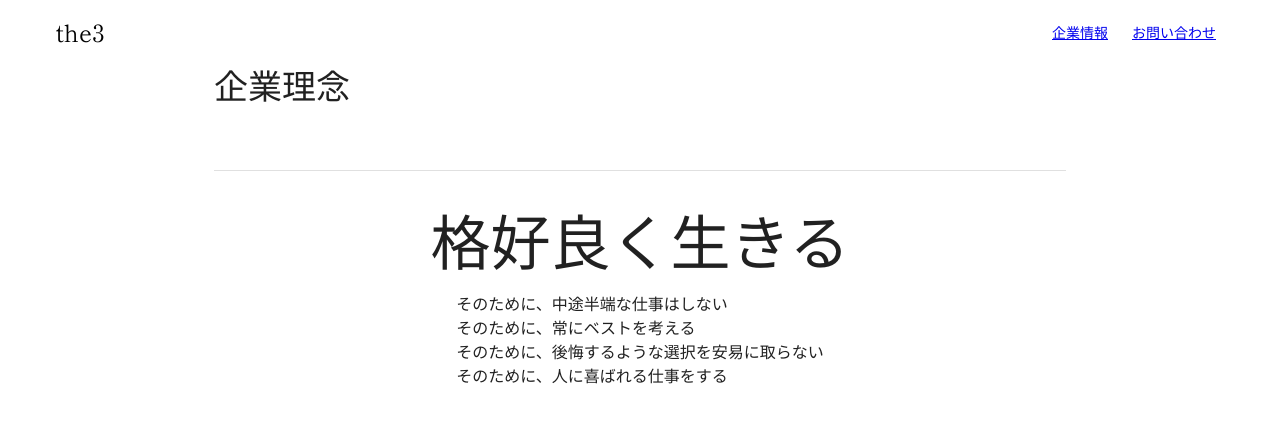
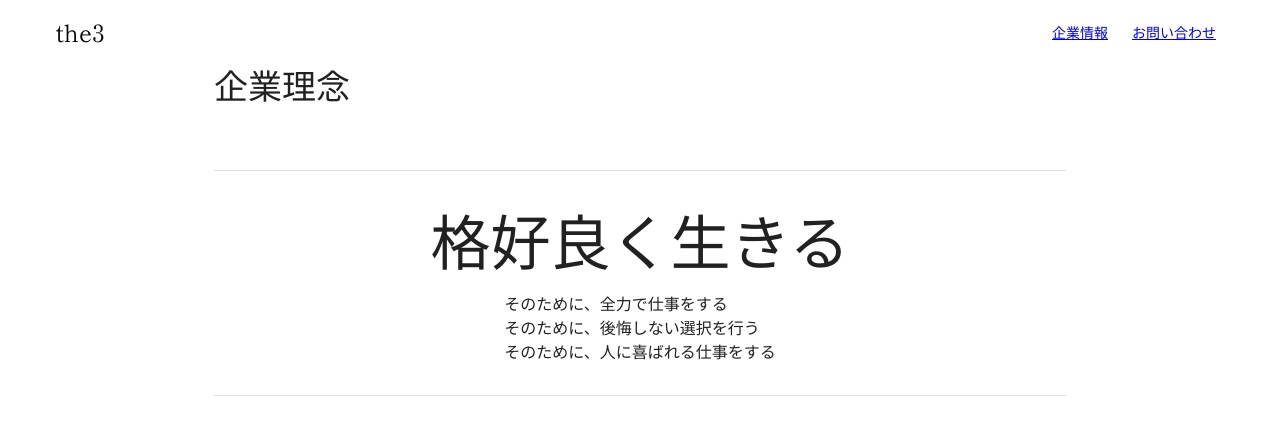
Before and after one commit to omitsuhashi/landing, a Next.js app: page /company/philosophy in a window 1280 px wide. Shown: the top 422 px of the page. Built offline with nearby package versions, Linux system fonts and the light colour scheme.

Commit message:
✨文言を変更

```diff
--- a/src/app/company/philosophy/page.tsx
+++ b/src/app/company/philosophy/page.tsx
@@ -17,17 +17,14 @@ export default function Philosophy() {
           格好良く生きる
         </Typography>
         <Stack alignItems="flex-start">
-          <Typography>そのために、中途半端な仕事はしない</Typography>
-          <Typography>そのために、常にベストを考える</Typography>
-          <Typography>
-            そのために、後悔するような選択を安易に取らない
-          </Typography>
+          <Typography>そのために、全力で仕事をする</Typography>
+          <Typography>そのために、後悔しない選択を行う</Typography>
           <Typography>そのために、人に喜ばれる仕事をする</Typography>
         </Stack>
-        <Box py={4}>
-          <Divider />
-        </Box>
       </Stack>
+      <Box py={4}>
+        <Divider />
+      </Box>
     </>
   );
 }
```
